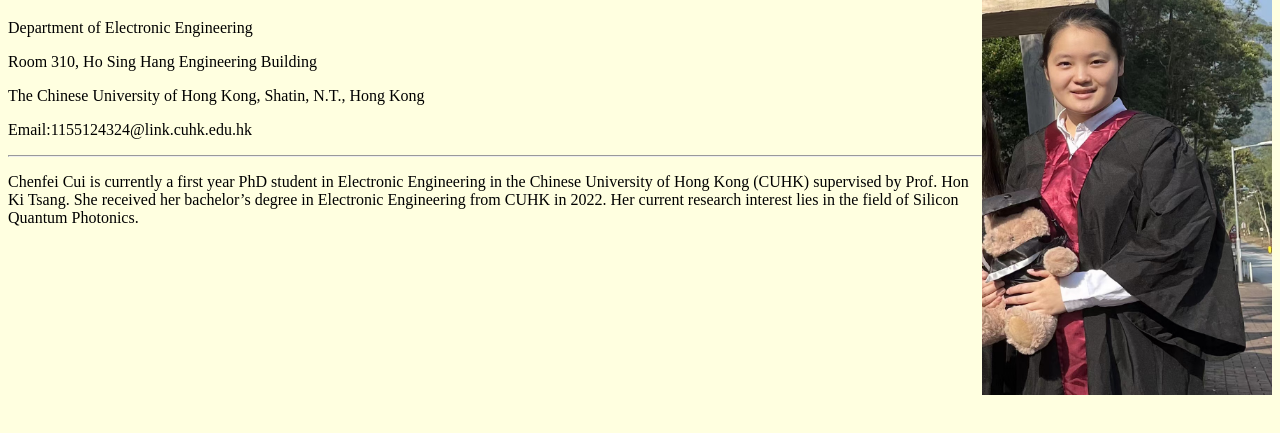
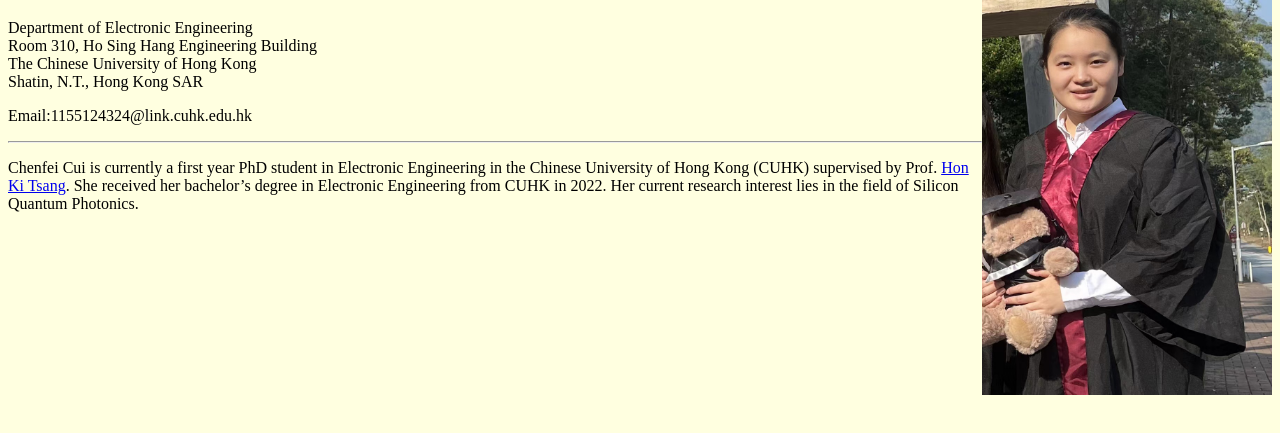
Before and after one commit to CalliaCui/Homepage, a plain HTML site: page index.html in a window 1280 px wide. Shown: the part 61-494 px from the top of the page. Drawn offline with Linux system fonts and the light colour scheme.

Commit message:
Update index.html

```diff
--- a/index.html
+++ b/index.html
@@ -1,3 +1,4 @@
+
 <!DOCTYPE html>
 <html>
 <body style="background-color:lightyellow;">
@@ -9,14 +10,15 @@
 <body>
 <img src="photo.jpg" alt="personal photogragh of Chenfei" style="float:right;width:290px;height:435px;">
 <h1>Chenfei CUI</h1>
-<p>Department of Electronic Engineering</p>
-<p>Room 310, Ho Sing Hang Engineering Building</p>
-<p>The Chinese University of Hong Kong, Shatin, N.T., Hong Kong</p>
+<p>Department of Electronic Engineering
+<br>Room 310, Ho Sing Hang Engineering Building
+<br>The Chinese University of Hong Kong
+<br>Shatin, N.T., Hong Kong SAR</p>
 <p>Email:1155124324@link.cuhk.edu.hk</p>
 <hr />
 <p>Chenfei Cui is currently a first year PhD student in Electronic
   Engineering in the Chinese University of Hong Kong (CUHK) supervised
-  by Prof. Hon Ki Tsang. She received her bachelor’s degree in
+  by Prof. <a href="https://www.ee.cuhk.edu.hk/~hktsang/">Hon Ki Tsang</a>. She received her bachelor’s degree in
   Electronic Engineering from CUHK in 2022. Her current research
   interest lies in the field of Silicon Quantum Photonics. </p>
 
```
